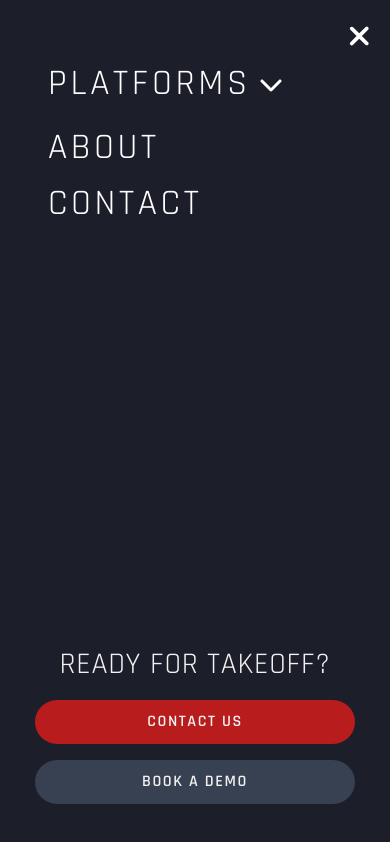
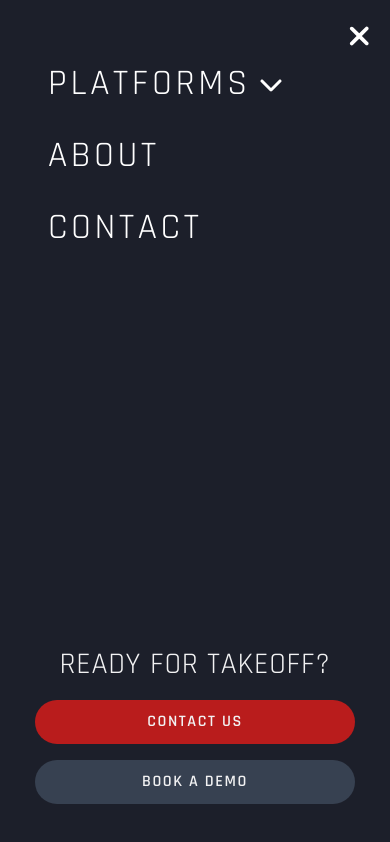
Before and after one commit to KGFliight/fliight-technologies-ca, a React (Vite) app: page / in a window 390 px wide. Both pictures are taken after a click on the button 356 px from the left and 34 px from the top of the page. Shown: the top 842 px of the page. Built offline with nearby package versions, Linux system fonts and the light colour scheme.

Commit message:
updated mobile menu padding

```diff
--- a/src/components/MobileMenu.jsx
+++ b/src/components/MobileMenu.jsx
@@ -223,14 +223,14 @@ const MobileMenu = () => {
                         <animated.div style={style}>
                           <Link
                             to="/about"
-                            className="text-white py-2 block"
+                            className="text-white py-4 block"
                             onClick={handleMenuItemClick}
                           >
                             About
                           </Link>
                           <Link
                             to="/contact"
-                            className="text-white py-2 block"
+                            className="text-white py-4 block"
                             onClick={handleMenuItemClick}
                           >
                             Contact
```
